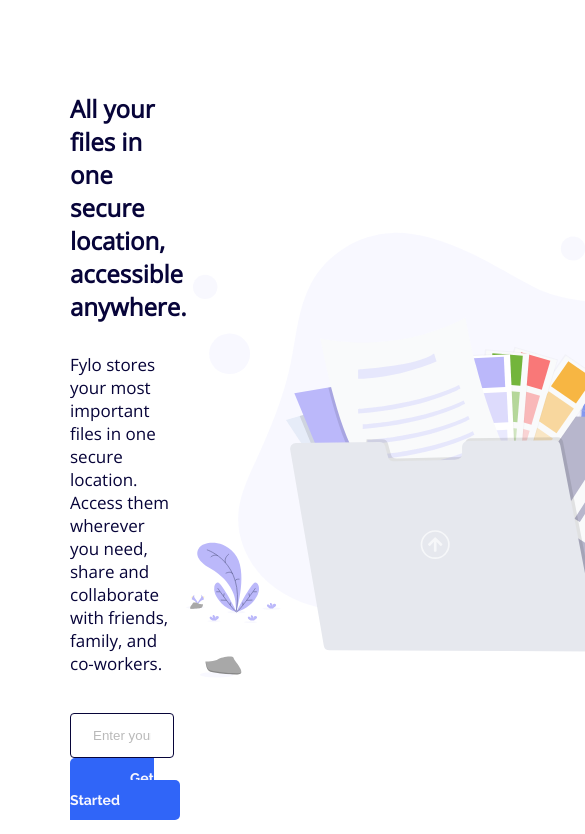
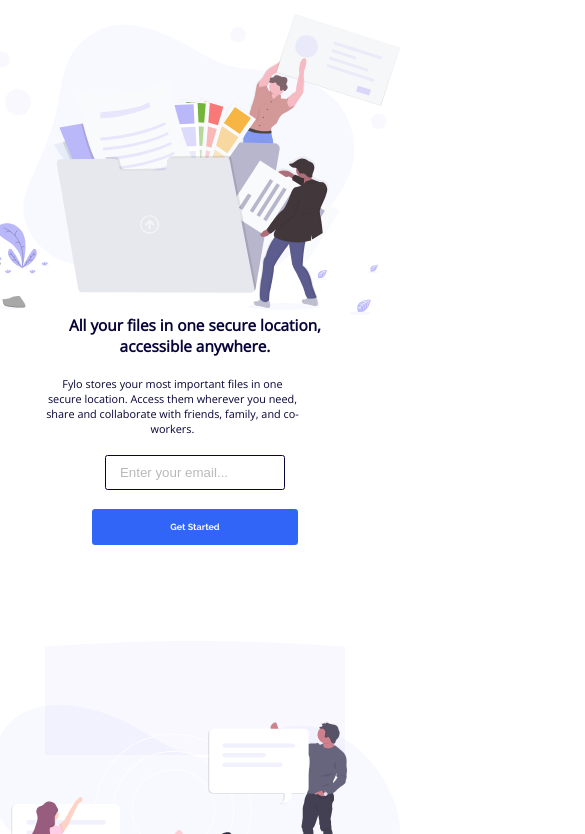
Before and after one commit to DevTruce/fylo, a website: page index.html in a window 390 px wide. Shown: the part 144-978 px from the top of the page, 585 px wide, since content can reach past the window. Drawn offline with nearby package versions, Linux system fonts and the light colour scheme.

Commit message:
started working on mobile version

```diff
--- a/src/sass/_base.scss
+++ b/src/sass/_base.scss
@@ -12,6 +12,14 @@
 html {
   font-size: 62.5%; // 1rem = 10px
   box-sizing: inherit;
+
+  @include respond(very-large) {
+    font-size: 50%;
+  }
+
+  @include respond(large) {
+    font-size: 40%;
+  }
 }
 
 body {
--- a/src/sass/_layout.scss
+++ b/src/sass/_layout.scss
@@ -42,11 +42,21 @@
   align-items: center;
   justify-content: space-between;
 
+  @include respond(medium) {
+    flex-direction: column;
+    justify-content: center;
+    align-items: center;
+    text-align: center;
+  }
+
   &:not(:last-child) {
     margin-bottom: 15rem;
   }
 
   &__left {
+    @include respond(medium) {
+      order: 2;
+    }
   }
 
   &__header {
@@ -63,9 +73,16 @@
   }
 
   &__email {
+    @include respond(medium) {
+      margin: 0;
+      margin-bottom: 3rem;
+    }
   }
 
   &__right {
+    @include respond(medium) {
+      order: 1;
+    }
   }
 
   &__img {
@@ -76,12 +93,18 @@
 
   &__btn {
     background-color: $color-tertiary;
-    padding: 1.2rem 6rem;
+    padding: 2rem 6rem;
     color: $color-grey--1;
     border-radius: 0.5rem;
     font-size: 1.4rem;
     font-family: "Raleway";
     font-weight: 700;
+
+    @include respond(medium) {
+      display: block;
+      width: 43%;
+      margin: 0 auto;
+    }
 
     &:hover,
     &:focus {
@@ -104,11 +127,21 @@
   justify-content: space-between;
   padding-bottom: 20rem;
 
+  @include respond(medium) {
+    flex-direction: column;
+    justify-content: center;
+    align-items: center;
+    text-align: center;
+  }
+
   &:not(:last-child) {
     margin-bottom: 15rem;
   }
 
   &__left {
+    @include respond(medium) {
+      order: 2;
+    }
   }
 
   &__header {
@@ -131,6 +164,9 @@
   }
 
   &__right {
+    @include respond(medium) {
+      order: 1;
+    }
   }
 
   &__img {
--- a/src/sass/_variables.scss
+++ b/src/sass/_variables.scss
@@ -18,3 +18,25 @@
 
 //////////////////////////////////////////////////
 // MEDIA QUERY MANAGER
+@mixin respond($breakpoint) {
+  @if $breakpoint == medium {
+    @media only screen and (max-width: 51.25em) {
+      // 820px
+      @content;
+    }
+  }
+
+  @if $breakpoint == large {
+    @media only screen and (max-width: 65em) {
+      // 1040px
+      @content;
+    }
+  }
+
+  @if $breakpoint == very-large {
+    @media only screen and (max-width: 80em) {
+      // 1280px
+      @content;
+    }
+  }
+}
```
Also changed, not shown: src/css/style.css.
